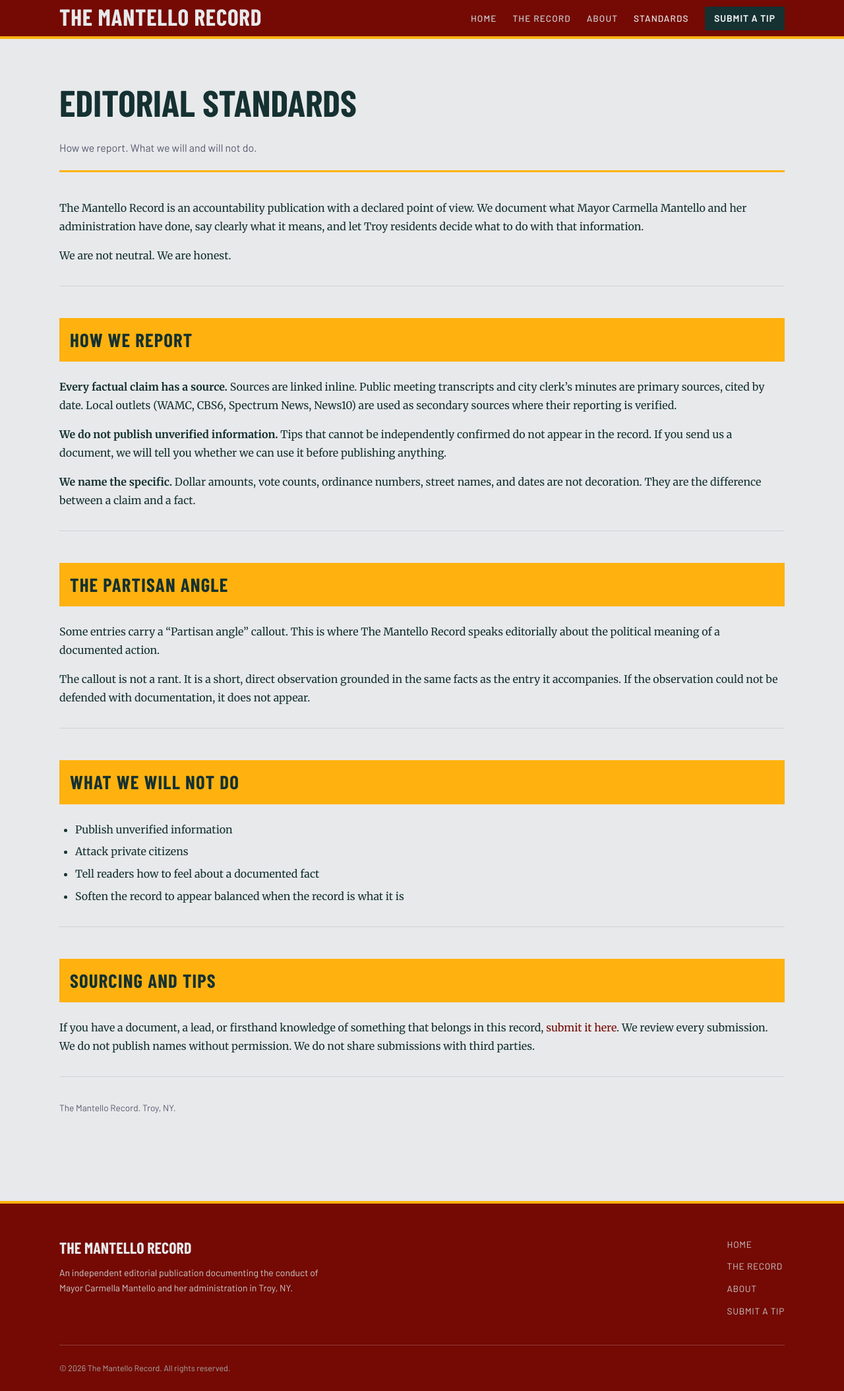
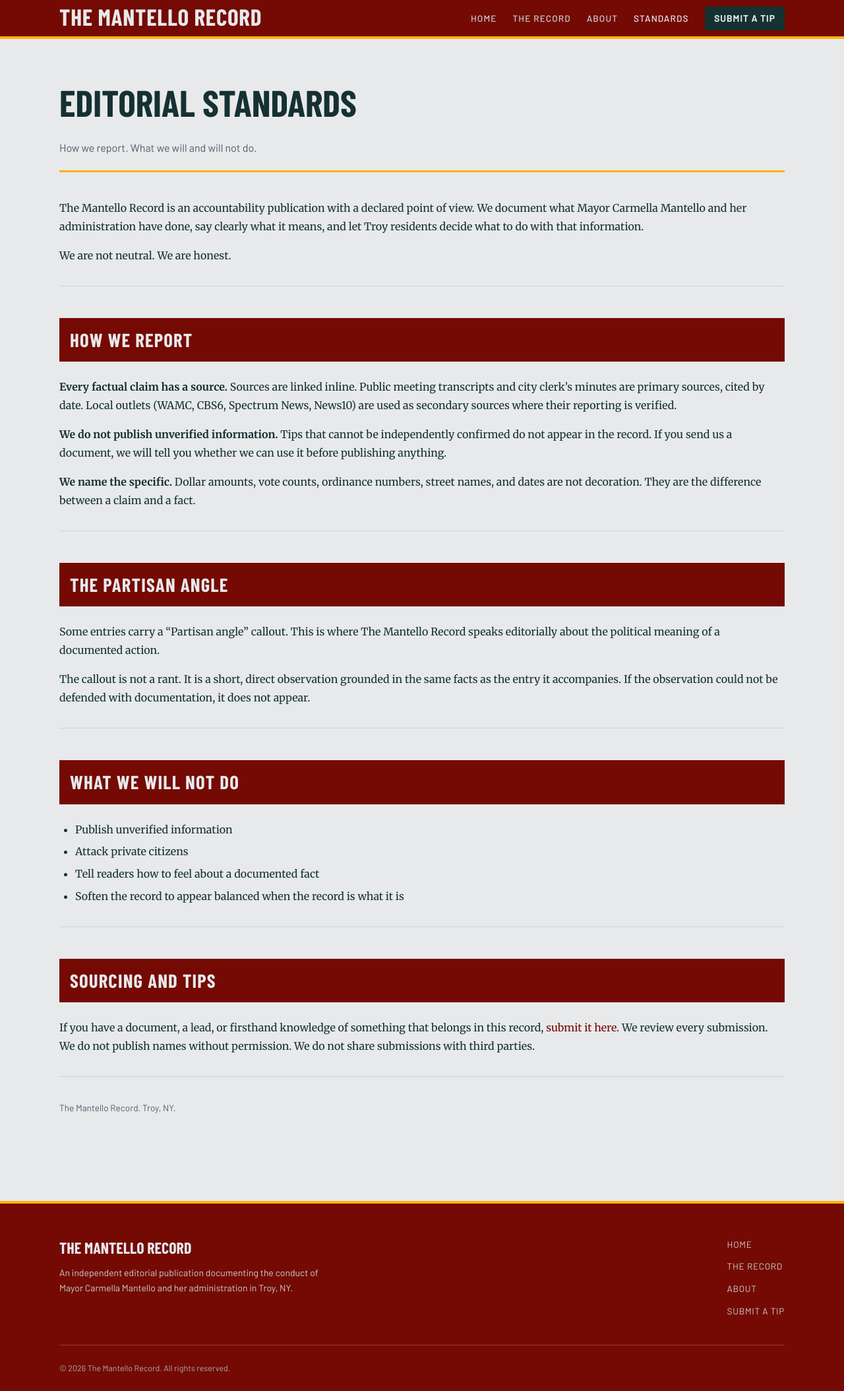
Before and after one commit to MdevitSEC/the-mantello-record, a Jekyll site: the page built from editorial-standards.md, in a window 1280 px wide. Shown: the whole page at 66% size. Built offline with Jekyll 4.4.1, drawn with Linux system fonts in a browser that asks for light colours; some web fonts are replaced.

```diff
--- a/assets/css/main.scss
+++ b/assets/css/main.scss
@@ -454,8 +454,8 @@ img { max-width: 100%; display: block; }
   font-size: 1.8rem;
   font-weight: 900;
   text-transform: uppercase;
-  background: var(--accent);
-  color: var(--black);
+  background: var(--red);
+  color: var(--white);
   padding: 0.5rem 1rem;
   margin: 3rem 0 1.5rem;
   letter-spacing: 0.04em;
```
